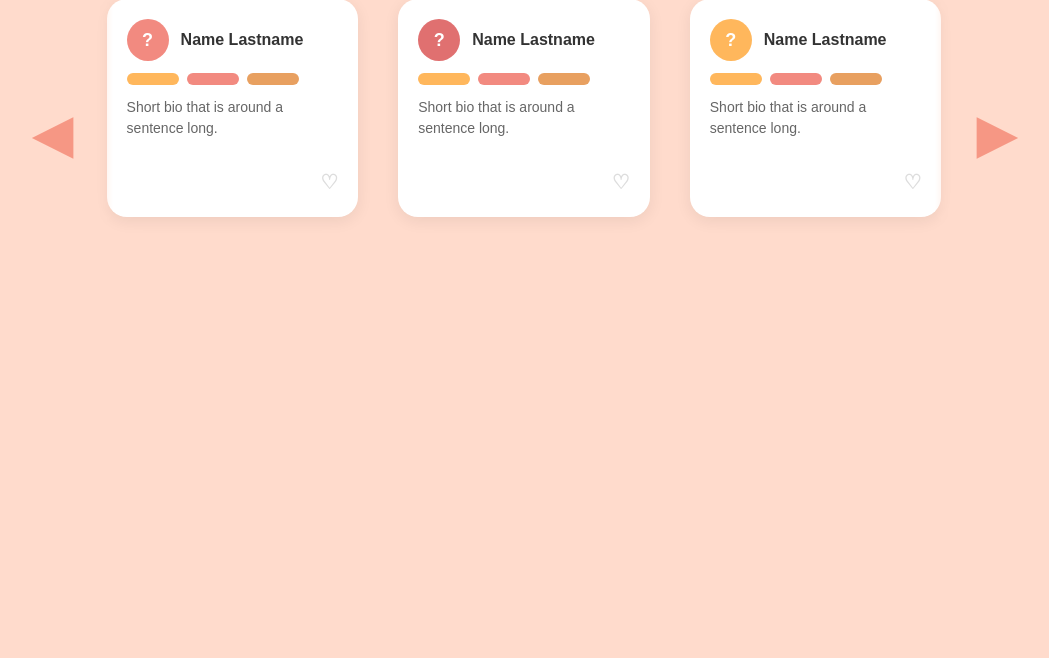
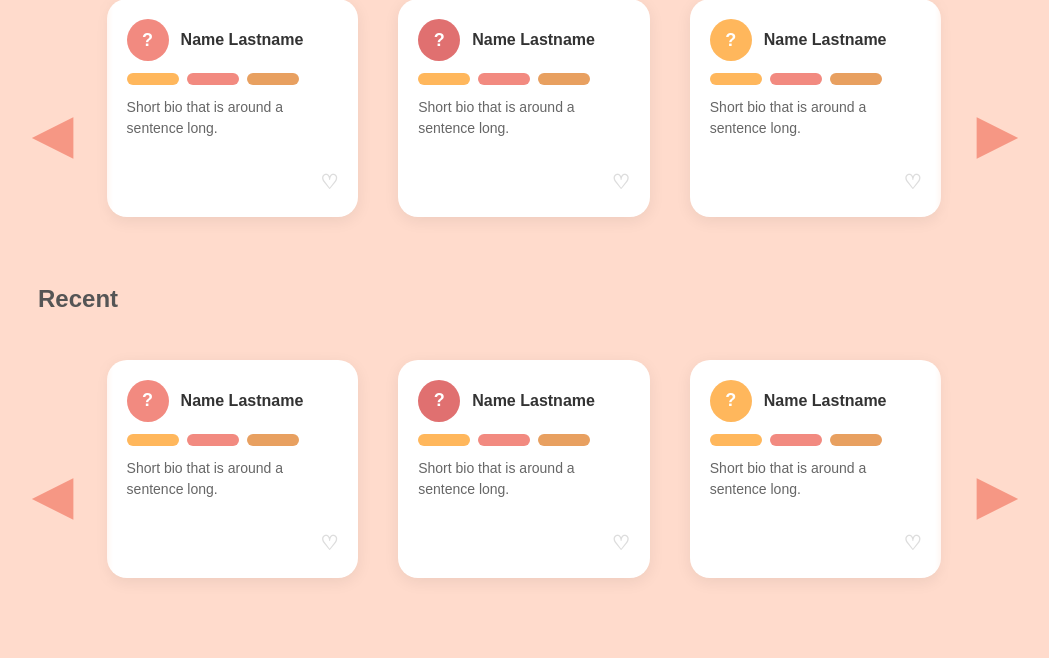
Before and after one commit to TomTran11/CITS3403_AGILE_WEB, a Flask app: page /dashboard in a window 1280 px wide. Shown: the part 430-1088 px from the top of the page, without its empty margins (116-1165 px from the left). Before the commit the page ends 647 px from the top, so only its background shows below. Run offline with Flask 3, Linux system fonts and the light colour scheme; the visitor is signed in with stand-in values (Sample User, id 1).

Commit message:
added recents carousel

```diff
--- a/web/static/js/carousel.js
+++ b/web/static/js/carousel.js
@@ -10,7 +10,15 @@ document.querySelectorAll(".carousel").forEach(carousel => {
     let current = 0;
     let upcoming = 0;
     let ready = true;
-    let loop = true;
+    let loop = false;
+    if (Array.from(carousel.classList).includes("loop")){
+        loop = true;
+    }
+
+    let animation = false; //when false, none of the animation related class changes are applied
+    if (Array.from(carousel.classList).includes("animation")){
+        animation = true;
+    }
 
     /*
     * this function is used to hide a carousel item to either the left or right
@@ -18,10 +26,11 @@ document.querySelectorAll(".carousel").forEach(carousel => {
     * 'left' or 'right'.
     */
     function hide(direction){
+        ready = false;
+        if (animation == true){
             //get classes from direction
-        const direction_class = direction == 'right' ? "carousel-item-prev" : "carousel-item-next"
-        const order_class = direction == 'right' ? "carousel-item-end" : "carousel-item-start"
-        ready = false;
+            const direction_class = direction == 'right' ? "carousel-item-prev" : "carousel-item-next";
+            const order_class = direction == 'right' ? "carousel-item-end" : "carousel-item-start";
 
             //add classes
             $(items[current]).addClass(direction_class);
@@ -29,12 +38,19 @@ document.querySelectorAll(".carousel").forEach(carousel => {
 
         //remove classes and update and change current index
             setTimeout(() => {
-            ready = true
+                ready = true;
+                if (animation == true){
                     $(items[current]).removeClass(direction_class);
                     $(items[current]).removeClass(order_class);
+                }
                 $(items[current]).removeClass("active");
                 current = upcoming
             }, 400);
+        }
+        else{
+            $(items[current]).removeClass("active");
+            current = upcoming
+        }
     }
 
     /*
@@ -43,19 +59,25 @@ document.querySelectorAll(".carousel").forEach(carousel => {
     * 'left' or 'right'.
     */
     function show(direction){
+        if (animation == true){
             //get classes from direction and add class
-        const direction_class = direction == 'right' ? 'carousel-item-prev' : 'carousel-item-next'
+            const direction_class = direction == 'right' ? 'carousel-item-prev' : 'carousel-item-next';
             $(items[upcoming]).addClass(direction_class);
 
             //remove classes
             setTimeout(() => {
+                $(items[upcoming]).removeClass(direction_class);
                 $(items[upcoming]).addClass("active");
-            $(items[upcoming]).removeClass(direction_class);
-
             }, 200);
+        }
+        else{
+            $(items[upcoming]).addClass("active");
+            ready = true;
+        }
 
         //update indicators
         indicator_set = carousel.querySelectorAll(".carousel-indicators")[0];
+        if (indicator_set != undefined){
             indicators = indicator_set.querySelectorAll("li");
             for (i=0; i< indicators.length; i++) {
                 if (i == upcoming){
@@ -63,6 +85,7 @@ document.querySelectorAll(".carousel").forEach(carousel => {
                 }
                 else {
                     $(indicators[i]).removeClass("active");
+                }
             }
         }
     }
@@ -76,15 +99,15 @@ document.querySelectorAll(".carousel").forEach(carousel => {
             return
         }
         if (current != 0){
+            upcoming = current - 1;
             hide('left');
-            upcoming = current - 1;
             show('right');
         }
         else{
             // only wrap backwards if looping is allowed
             if (loop == true){
+                upcoming = items.length - 1;
                 hide('left');
-                upcoming = items.length - 1;;
                 show('right');
             }
         }
@@ -100,15 +123,15 @@ document.querySelectorAll(".carousel").forEach(carousel => {
             return
         }
         if (current != items.length - 1){
+            upcoming = current + 1;
             hide('right');
-            upcoming = current + 1;
             show('left');
         }
         else{
             // only wrap backwards if looping is allowed
             if (loop == true){
+                upcoming = 0
                 hide('right');
-                upcoming = 0
                 show('left');
             }
         }
--- a/web/static/js/multi_carousel.js
+++ b/web/static/js/multi_carousel.js
@@ -1,17 +1,24 @@
+document.querySelectorAll(".carousel").forEach(carousel => {
+
+    // CONSTANT DEFINITIONS //
+    const items = carousel.querySelectorAll(".carousel-item");
+    const inner = carousel.querySelectorAll(".carousel-inner");
+    const prev = carousel.querySelectorAll(".carousel-control-prev-icon");
+    const next = carousel.querySelectorAll(".carousel-control-next-icon");
+
+    let carousel_width = $(inner)[0].scrollWidth;
+    let card_width = $(items).width()+40;
+    let scroll_pos = 0;
 
 
-let carousel_width = $('.carousel-inner')[0].scrollWidth;
-let card_width = $('.carousel-item').width()+40;
+    $(next).on('click', function(){
+        scroll_pos += card_width;
+        $(inner).animate({scrollLeft: scroll_pos}, 600);
+    });
 
-let scroll_pos = 0;
+    $(prev).on('click', function(){
+        scroll_pos -= card_width;
+        $(inner).animate({scrollLeft: scroll_pos}, 600);
+    });
 
-
-$('.carousel-control-next').on('click', function(){
-    scroll_pos += card_width;
-    $('.carousel-inner').animate({scrollLeft: scroll_pos}, 600);
 });
-
-$('.carousel-control-prev').on('click', function(){
-    scroll_pos -= card_width;
-    $('.carousel-inner').animate({scrollLeft: scroll_pos}, 600);
-});
--- a/web/templates/main/dashboard.html
+++ b/web/templates/main/dashboard.html
@@ -66,16 +66,10 @@
 
     <!-- RECOMMENDED -->
 
-
     <section class="dash-section">
         <h2 class="dash-section-title">Recommended</h2>
 
-        <script class = "carouselPrefs">
-            let loop = false
-            let animation = false
-        </script>
-
-        <div id="reccomendedCarousel" class="carousel" data-ride="carousel" data-wrap="false" style="width: 90%; align-self: center;">
+        <div id="recommendedCarousel" class="carousel" data-ride="carousel" data-wrap="false" style="width: 90%; align-self: center;">
 
 
             <div class="carousel-inner">
@@ -86,8 +80,6 @@
                 {% else %}
                 <div class="carousel-item">
                 {% endif %}
-
-
 
                     <div class="user-card">
 
@@ -109,46 +101,64 @@
                 </div>
                 {% endfor %}
             </div>
-            <a class="carousel-control-prev" href="#reccomendedCarousel" role="button" data-slide="prev">
+            <a class="carousel-control-prev" href="#recommendedCarousel" role="button" data-slide="prev">
                 <span class="carousel-control-prev-icon" aria-hidden="true"></span>
                 <span class="sr-only">Previous</span>
             </a>
-            <a class="carousel-control-next" href="#reccomendedCarousel" role="button" data-slide="next">
+            <a class="carousel-control-next" href="#recommendedCarousel" role="button" data-slide="next">
                 <span class="carousel-control-next-icon" aria-hidden="true"></span>
                 <span class="sr-only">Next</span>
             </a>
         </div>
 
-
     </section>
 
-    <!-- RECENT
+    <!-- RECENT -->
     <section class="dash-section">
         <h2 class="dash-section-title">Recent</h2>
-        <div class="card-slider-wrap">
-            <button class="slider-arrow left">&#9664;</button>
-            <div class="card-row">
-                {% for i in range(3) %}
+        <div id="recentCarousel" class="carousel" data-ride="carousel" data-wrap="false" style="width: 90%; align-self: center;">
+
+            <div class="carousel-inner">
+
+                {% for i in range(10) %}
+                {% if i == 0 %}
+                <div class="carousel-item active">
+                {% else %}
+                <div class="carousel-item">
+                {% endif %}
+
                     <div class="user-card">
+
                         <div class="user-card-header">
                             <div class="user-card-avatar" style="background: {{ ['#F28A80','#e07070','#FFB75C'][i] }}">?</div>
                             <span class="user-card-name">Name Lastname</span>
                         </div>
+
                         <div class="user-card-tags">
                             <span class="user-tag" style="background:#FFB75C"></span>
                             <span class="user-tag" style="background:#F28A80"></span>
                             <span class="user-tag" style="background:#e8a060"></span>
                         </div>
+
                         <p class="user-card-bio">Short bio that is around a sentence long.</p>
                         <button class="heart-btn">♡</button>
                     </div>
+
+                </div>
                 {% endfor %}
             </div>
-            <button class="slider-arrow right">&#9654;</button>
+            <a class="carousel-control-prev" href="#recentCarousel" role="button" data-slide="prev">
+                <span class="carousel-control-prev-icon" aria-hidden="true"></span>
+                <span class="sr-only">Previous</span>
+            </a>
+            <a class="carousel-control-next" href="#recentCarousel" role="button" data-slide="next">
+                <span class="carousel-control-next-icon" aria-hidden="true"></span>
+                <span class="sr-only">Next</span>
+            </a>
         </div>
     </section>
 
-</div>-->
+</div>
 
 <script src="https://ajax.googleapis.com/ajax/libs/jquery/3.7.1/jquery.min.js"></script>
 <script src="{{ url_for('static', filename='js/carousel.js') }}"></script>
--- a/web/templates/main/landing_page.html
+++ b/web/templates/main/landing_page.html
@@ -17,7 +17,7 @@
 
 
     <!-- CAROUSEL -->
-    <div id="advertCarousel" class="carousel slide" data-ride="carousel">
+    <div id="advertCarousel" class="carousel slide loop animation" data-ride="carousel">
 
       <ol class="carousel-indicators">
         <li data-target="#advertCarousel" data-slide-to="0" class="active"></li>
```
Lines whose indentation alone changed are shown as unchanged.
